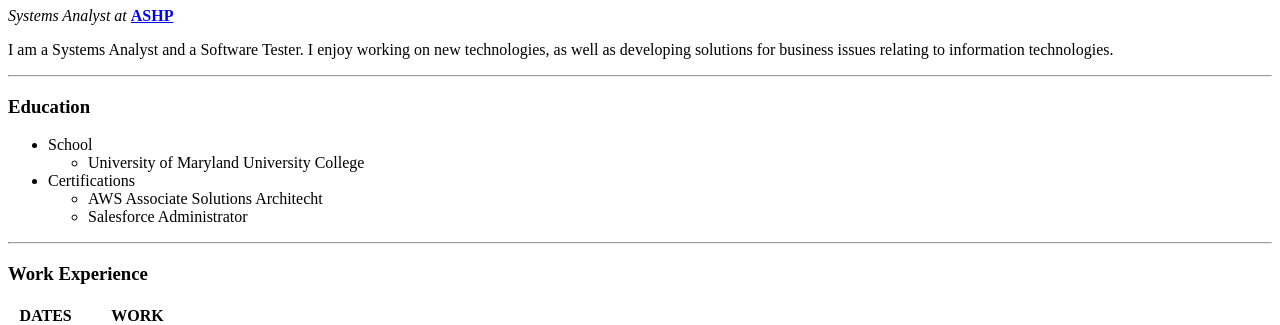
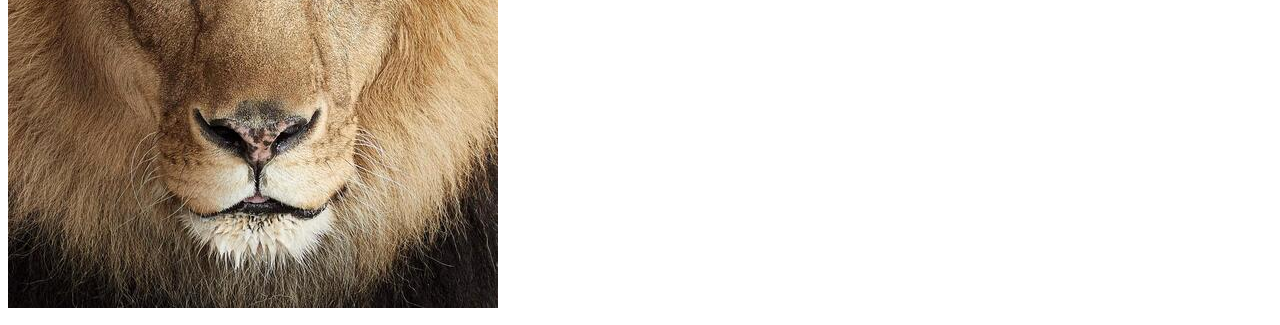
Before and after one commit to aman0607/cv, a plain HTML site: page index.html in a window 1280 px wide. Shown: the part 99-424 px from the top of the page. Drawn offline with Linux system fonts and the light colour scheme.

Commit message:
Fixed image path

```diff
--- a/index.html
+++ b/index.html
@@ -8,7 +8,7 @@
 
 <body>
 
-  <img src="/Users/amansingh/Desktop/Web Development/HTML - Personal Site/images/image1.jpg" alt="lion image">
+  <img src="images/image1.jpeg" alt="lion image">
   <h1>Aman Singh</h1>
   <p><em>Systems Analyst at</em> <strong><a href="https://www.ashp.org/?loginreturnUrl=SSOCheckOnly">ASHP</a></strong></p>
   <p>
```
